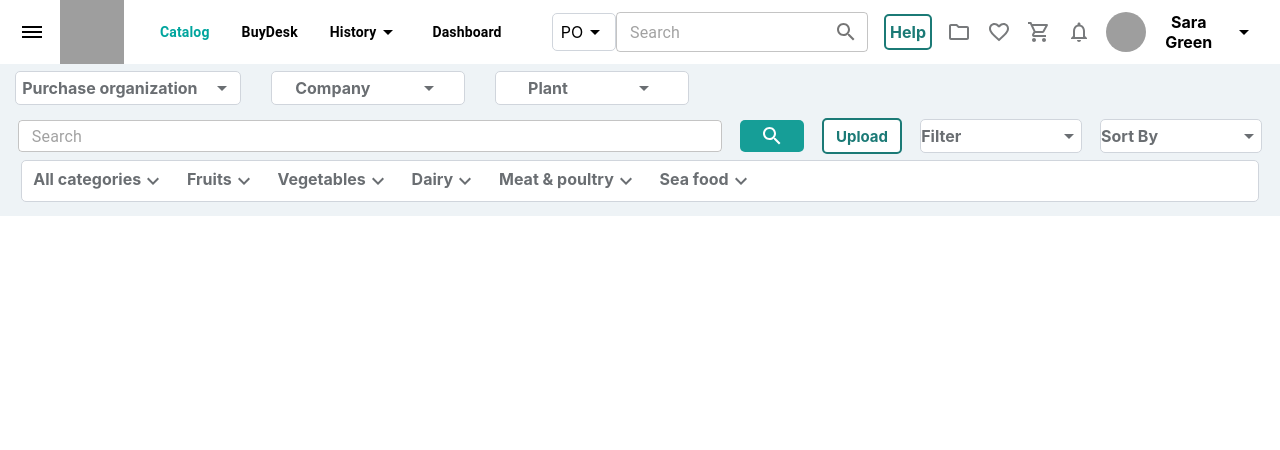
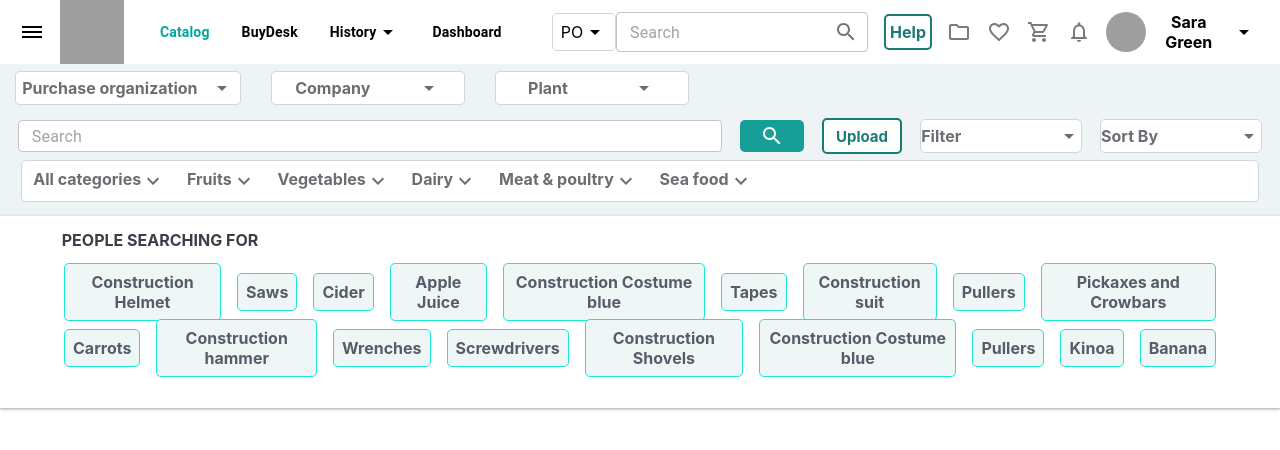
Before and after one commit to pallaveekumari/simfoni, a React (Create React App) app: page / in a window 1280 px wide. Shown: the top 450 px of the page. Built offline with nearby package versions, Linux system fonts and the light colour scheme; no server answers; grey boxes are pictures that could not be loaded.

Commit message:
footer-completed

```diff
--- a/src/AllRoutes/Homepage/Homepage.tsx
+++ b/src/AllRoutes/Homepage/Homepage.tsx
@@ -3,6 +3,7 @@ import {Button,Box} from "@mui/material"
 import { getAllProducts } from '../../Redux/action'
 import { useDispatch } from 'react-redux'
 import Navbar from '../../Components/Navbar/Navbar'
+import Footer from '../../Components/Footer/Footer'
 const Homepage = () => {
 
 const dispatch:any=useDispatch()
@@ -17,6 +18,8 @@ useEffect(()=>{
     <Box>
       <Navbar/>
         {/* <Button>Add</Button> */}
+
+        <Footer/>
     </Box>
   )
 }
--- /dev/null
+++ b/src/Components/Footer/Footer.module.css
@@ -0,0 +1,35 @@
+.footerBox{
+    height: 12rem;
+    width: 100%;
+    /* background-color: white;
+    border: 1px solid red; */
+    box-shadow: rgba(60, 64, 67, 0.3) 0px 1px 2px 0px, rgba(60, 64, 67, 0.15) 0px 1px 3px 1px;
+}
+.peopleBox{
+    height: 3rem;
+    width: 20rem;
+    /* border: 1px solid red; */
+    font-weight: bold;
+    display: flex;
+    justify-content: center;
+    align-items: center;
+    color: #383f47;
+}
+.footBox1{
+    display: flex;
+    justify-content: center;
+    align-items: center;
+    gap: 1rem;
+    width: 90%;
+    margin: auto;
+    /* border: 1px solid red; */
+    height: 3.5rem;
+}
+.footEachBox{
+    border: 1px solid #19e7cf;
+    background-color: #eef7f6;
+    color: #545d68;
+    padding: 0.5rem;
+    border-radius: 5px;
+    font-weight: bold;
+}
--- /dev/null
+++ b/src/Components/Footer/Footer.tsx
@@ -0,0 +1,37 @@
+import React from 'react'
+import {Box} from "@mui/material"
+import styles from "./Footer.module.css"
+const Footer = () => {
+  return (
+   <Box>
+
+    <Box className={styles.footerBox}>
+    <Box className={styles.peopleBox}>PEOPLE SEARCHING FOR</Box>
+    <Box className={styles.footBox1}>
+        <Box  className={styles.footEachBox}>Construction Helmet</Box>
+        <Box className={styles.footEachBox} >Saws</Box>
+        <Box className={styles.footEachBox} >Cider</Box>
+        <Box className={styles.footEachBox} >Apple Juice</Box>
+        <Box className={styles.footEachBox} >Construction Costume blue</Box>
+        <Box className={styles.footEachBox} >Tapes</Box>
+        <Box className={styles.footEachBox} >Construction suit</Box>
+        <Box className={styles.footEachBox} >Pullers</Box>
+        <Box className={styles.footEachBox} >Pickaxes and Crowbars</Box>
+    </Box>
+    <Box className={styles.footBox1}>
+        <Box  className={styles.footEachBox} >Carrots</Box>
+        <Box  className={styles.footEachBox} >Construction hammer</Box>
+        <Box  className={styles.footEachBox} >Wrenches</Box>
+        <Box  className={styles.footEachBox} >Screwdrivers</Box>
+        <Box  className={styles.footEachBox} >Construction Shovels</Box>
+        <Box  className={styles.footEachBox} >Construction Costume blue</Box>
+        <Box  className={styles.footEachBox} >Pullers</Box>
+        <Box  className={styles.footEachBox} >Kinoa</Box>
+        <Box  className={styles.footEachBox} >Banana</Box>
+    </Box>
+    </Box>
+   </Box>
+  )
+}
+
+export default Footer
```
